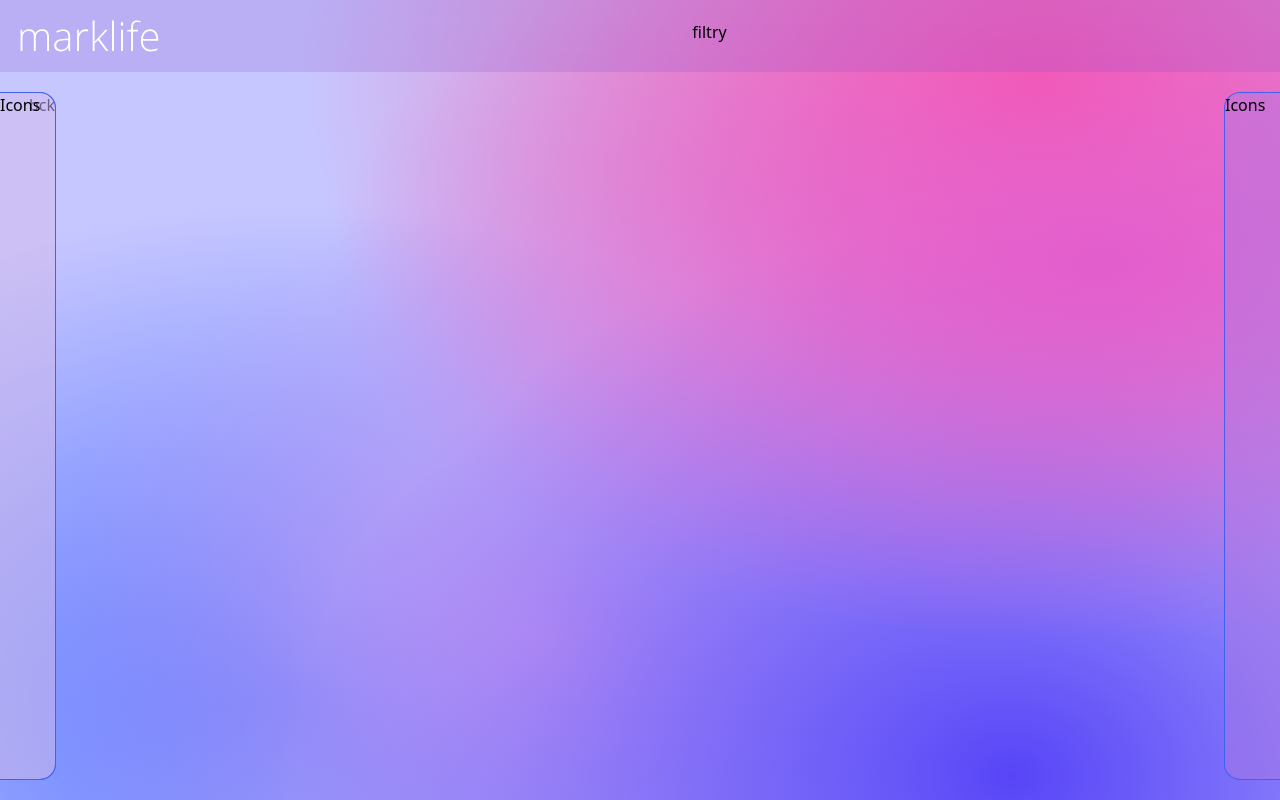
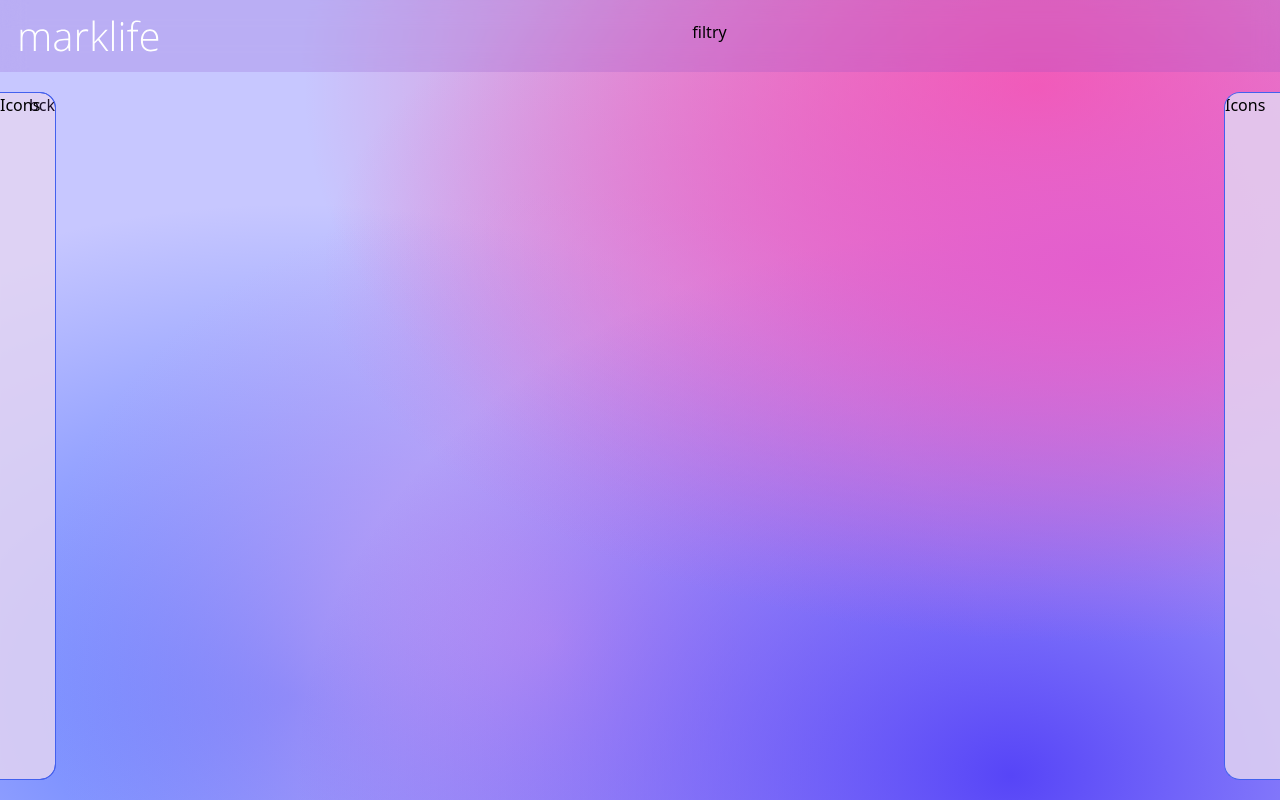
Before and after one commit to NieTypowi/WebAppBase, a Nuxt app: page / in a window 1280 px wide. Built offline with nearby package versions, Linux system fonts and the light colour scheme.

Commit message:
sidepanel refactored to 2 separate components

```diff
--- /dev/null
+++ b/components/panel-main.vue
@@ -0,0 +1,41 @@
+<template>
+  <div class="p-5 pl-0 pointer-events-none">
+    <div class="h-full flex pointer-events-auto transition duration-300">
+      <div
+        class="relative z-10 w-14 backdrop-xl border border-l-0 border-blue-main transition-all duration-300"
+        :class="[collapsed ? 'border-l-0 rounded-r-2xl bg-purple-main/20' : 'bg-white/80 ']"
+        @click="toggleCollapse()"
+      >
+        Icons
+      </div>
+      <div
+        class="relative p-5 backdrop-xl bg-white/80 border border-blue-main transition duration-300 rounded-r-2xl"
+        :class="[collapsed ? '-translate-x-full' : 'translate-x-[-56px]']"
+      >
+        <div class="absolute top-0 right-0" @click="toggleCollapse()">bck</div>
+        <!-- <slot /> -->
+        <!-- <div v-for="item in items">
+            <slot name="item" v-bind="item"></slot>
+          </div> -->
+        <div class="w-[300px]"></div>
+      </div>
+    </div>
+  </div>
+</template>
+
+<script>
+export default {
+  data() {
+    return {
+      collapsed: true,
+    };
+  },
+  methods: {
+    toggleCollapse() {
+      this.collapsed = !this.collapsed;
+    },
+  },
+};
+</script>
+
+<style></style>
--- /dev/null
+++ b/components/panel-stats.vue
@@ -0,0 +1,41 @@
+<template>
+  <div class="py-5 pointer-events-none">
+    <div class="h-full flex pointer-events-auto">
+      <div
+        class="relative p-5 backdrop-xl bg-white/80 rounded-l-2xl border border-r-0 border-blue-main overflow-hidden transition duration-300"
+        :class="[collapsed ? 'translate-x-[calc(100%_-_56px)]' : '']"
+      >
+        <div
+          class="absolute top-0 left-0 z-10 w-14 backdrop-xl h-full border-0 border-r border-blue-main transition-all duration-300"
+          :class="[collapsed ? ' bg-purple-main/20' : 'bg-white/80 ']"
+          @click="toggleCollapse()"
+        >
+          Icons
+        </div>
+        <div class="absolute top-0 right-0" @click="toggleCollapse()">bck</div>
+        <!-- <slot /> -->
+        <!-- <div v-for="item in items">
+              <slot name="item" v-bind="item"></slot>
+            </div> -->
+        <div class="w-[800px]"></div>
+      </div>
+    </div>
+  </div>
+</template>
+
+<script>
+export default {
+  data() {
+    return {
+      collapsed: true,
+    };
+  },
+  methods: {
+    toggleCollapse() {
+      this.collapsed = !this.collapsed;
+    },
+  },
+};
+</script>
+
+<style></style>
--- a/components/sidepanel.vue
+++ /dev/null
@@ -1,53 +0,0 @@
-<template>
-  <div class="p-5 pointer-events-none" :class="[onRight ? 'pr-0' : 'pl-0']">
-    <div class="h-full flex pointer-events-auto transition duration-300" :class="{ 'translate-x-[calc(100%_-_56px)]': collapsed && onRight }">
-      <div
-        class="relative z-10 w-14 backdrop-xl border border-blue-main transition-all duration-300"
-        :class="[
-          [collapsed ? (onRight ? 'border-r-0 bg-[#ad77e376]' : 'border-l-0 rounded-r-2xl bg-purple-main/20') : 'bg-white/80 '],
-          [onRight ? 'border-r-0 rounded-l-2xl' : 'border-l-0'],
-        ]"
-        @click="toggleCollapse()"
-      >
-        Icons
-      </div>
-      <div
-        class="relative p-5 backdrop-xl bg-white/80 border border-blue-main transition duration-300"
-        :class="[
-          [collapsed ? (onRight ? '' : '-translate-x-full  opacity-50') : onRight ? '' : 'translate-x-[-56px]'],
-          [onRight ? '' : 'border-l-0 rounded-r-2xl'],
-        ]"
-      >
-        <div class="absolute top-0 right-0" @click="toggleCollapse()">bck</div>
-        <!-- <slot /> -->
-        <!-- <div v-for="item in items">
-          <slot name="item" v-bind="item"></slot>
-        </div> -->
-        <div class="w-[300px]"></div>
-      </div>
-    </div>
-  </div>
-</template>
-
-<script>
-export default {
-  data() {
-    return {
-      collapsed: true,
-    };
-  },
-  props: {
-    onRight: {
-      type: Boolean,
-      default: false,
-    },
-  },
-  methods: {
-    toggleCollapse() {
-      this.collapsed = !this.collapsed;
-    },
-  },
-};
-</script>
-
-<style></style>
--- a/pages/index.vue
+++ b/pages/index.vue
@@ -3,8 +3,8 @@
     <div class="relative z-10 h-full flex flex-col pointer-events-none">
       <top-bar class="pointer-events-auto" />
       <div class="flex-grow flex justify-between max-w-full overflow-hidden pointer-events-none">
-        <sidepanel />
-        <sidepanel :on-right="true" />
+        <panel-main />
+        <panel-stats />
       </div>
     </div>
     <div class="absolute z-0 inset-0">
```
